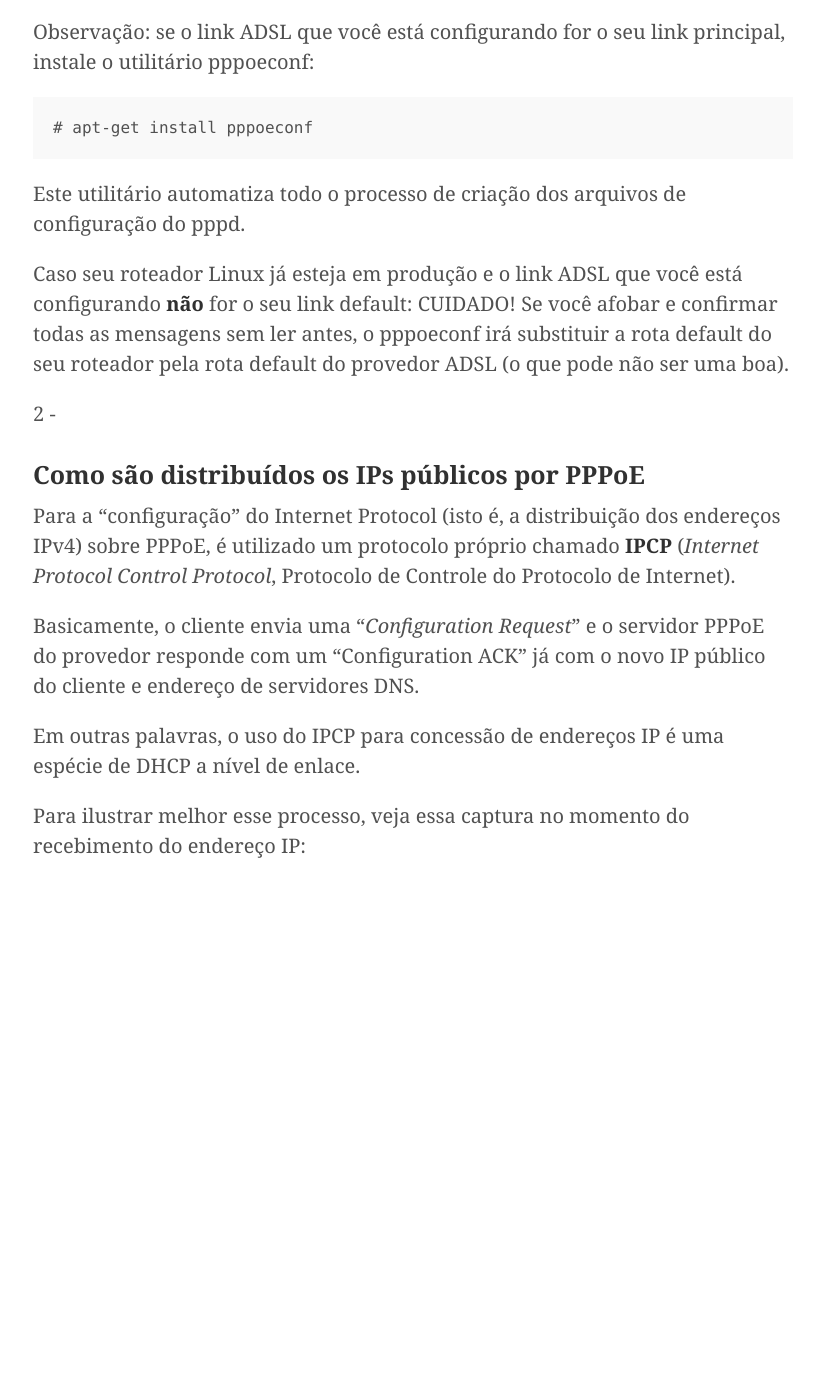
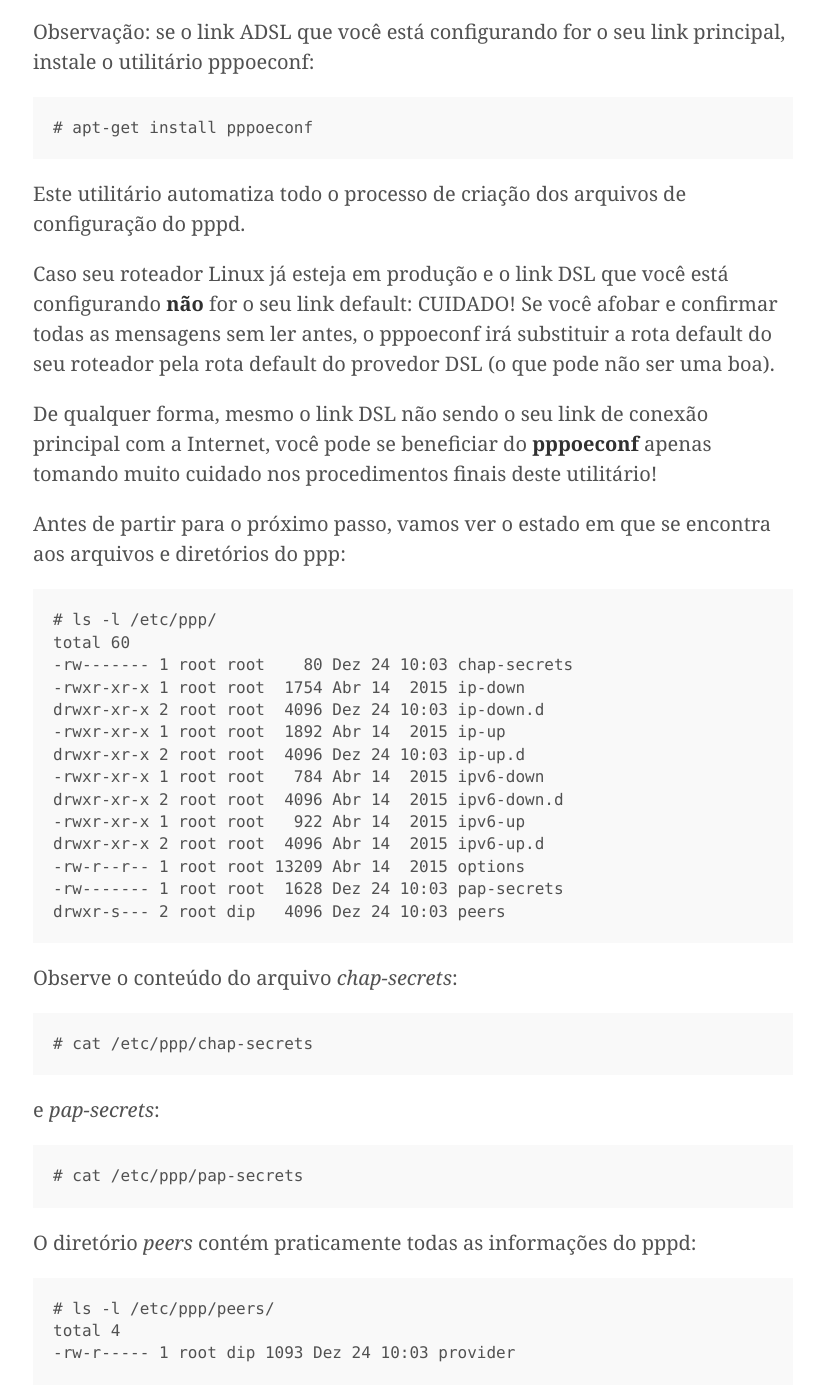
Before and after one commit to Kingm0b/jekyll-minimal-theme, a Jekyll site: the page built from _posts/2016-12-25-debian-pppoe.md, in a window 1280 px wide and 1400 px high, scrolled down 1033 px. Shown: the whole window, without its empty margins (227-1046 px from the left). Built offline with Jekyll 4.4.1, drawn with Linux system fonts in a browser that asks for light colours; before the commit the page ends 1974 px from its top, so only the background shows below that; some of the changed text lies outside the part shown.

Commit message:
Update 2016-12-25-debian-pppoe.md

````diff
--- a/_posts/2016-12-25-debian-pppoe.md
+++ b/_posts/2016-12-25-debian-pppoe.md
@@ -28,16 +28,70 @@
 
 Este utilitário automatiza todo o processo de criação dos arquivos de configuração do pppd.
 
-Caso seu roteador Linux já esteja em produção e o link ADSL que você está configurando **não** for o seu link default: CUIDADO! Se você afobar e confirmar todas as mensagens sem ler antes, o pppoeconf irá substituir a rota default do seu roteador pela rota default do provedor ADSL (o que pode não ser uma boa).
+Caso seu roteador Linux já esteja em produção e o link DSL que você está configurando **não** for o seu link default: CUIDADO! Se você afobar e confirmar todas as mensagens sem ler antes, o pppoeconf irá substituir a rota default do seu roteador pela rota default do provedor DSL (o que pode não ser uma boa).
 
-2 -
+De qualquer forma, mesmo o link DSL não sendo o seu link de conexão principal com a Internet, você pode se beneficiar do **pppoeconf** apenas tomando muito cuidado nos procedimentos finais deste utilitário!
 
+Antes de partir para o próximo passo, vamos ver o estado em que se encontra aos arquivos e diretórios do ppp:
+
+```bash
+# ls -l /etc/ppp/
+total 60
+-rw------- 1 root root    80 Dez 24 10:03 chap-secrets
+-rwxr-xr-x 1 root root  1754 Abr 14  2015 ip-down
+drwxr-xr-x 2 root root  4096 Dez 24 10:03 ip-down.d
+-rwxr-xr-x 1 root root  1892 Abr 14  2015 ip-up
+drwxr-xr-x 2 root root  4096 Dez 24 10:03 ip-up.d
+-rwxr-xr-x 1 root root   784 Abr 14  2015 ipv6-down
+drwxr-xr-x 2 root root  4096 Abr 14  2015 ipv6-down.d
+-rwxr-xr-x 1 root root   922 Abr 14  2015 ipv6-up
+drwxr-xr-x 2 root root  4096 Abr 14  2015 ipv6-up.d
+-rw-r--r-- 1 root root 13209 Abr 14  2015 options
+-rw------- 1 root root  1628 Dez 24 10:03 pap-secrets
+drwxr-s--- 2 root dip   4096 Dez 24 10:03 peers
+```
+
+Observe o conteúdo do arquivo *chap-secrets*:
+
+```bash
+# cat /etc/ppp/chap-secrets
+```
+
+e *pap-secrets*:
+
+```bash
+# cat /etc/ppp/pap-secrets
+```
+
+O diretório *peers* contém praticamente todas as informações do pppd:
+
+```bash
+# ls -l /etc/ppp/peers/
+total 4
+-rw-r----- 1 root dip 1093 Dez 24 10:03 provider
+```
+
+Por padrão, ele só contém o arquivo provider.
+
+2 - Configure o pppd:
+
+Utilizando o pppoeconf (tudo é mais fácil com ele), caso a interface de rede que estiver diretamente conectada com o roteador DSL for a **eth0**, você pode executar o seguinte comando:
+
+```bash
+# pppoeconf eth0
+```
+
+Apartir deste momento, uma tela em ncurses irá te guiar no processo de configuração.
+
+**Obs**: Se você omitir o nome da interface de rede, o pppoeconf irá tentar detectar a interface correta automaticamente. Se você tiver muitas interfaces, isso pode não ser uma boa (pois pode demorar muito e/ou ele pode ignorar a interface correta e te falar que não encontrou).
+
+No processo final,
 
 ### Como são distribuídos os IPs públicos por PPPoE
 
-Para a "configuração" do Internet Protocol (isto é, a distribuição dos endereços IPv4) sobre PPPoE, é utilizado um protocolo próprio chamado **IPCP** (*Internet Protocol Control Protocol*, Protocolo de Controle do Protocolo de Internet).
+Para a "configuração" do Internet Protocol (isto é, a distribuição dos endereços IPv4) sobre PPPoE, é utilizado um protocolo próprio chamado **IPCP** (*IP Control Protocol*, Protocolo de Controle do IP).
 
-Basicamente, o cliente envia uma "*Configuration Request*" e o servidor PPPoE do provedor responde com um "Configuration ACK" já com o novo IP público do cliente e endereço de servidores DNS.
+Basicamente, o cliente envia uma "*Configuration Request*" e o servidor PPPoE do provedor responde com um "*Configuration ACK*" já com o novo IP público do cliente e endereço de servidores DNS.
 
 Em outras palavras, o uso do IPCP para concessão de endereços IP é uma espécie de DHCP a nível de enlace.
 
````
